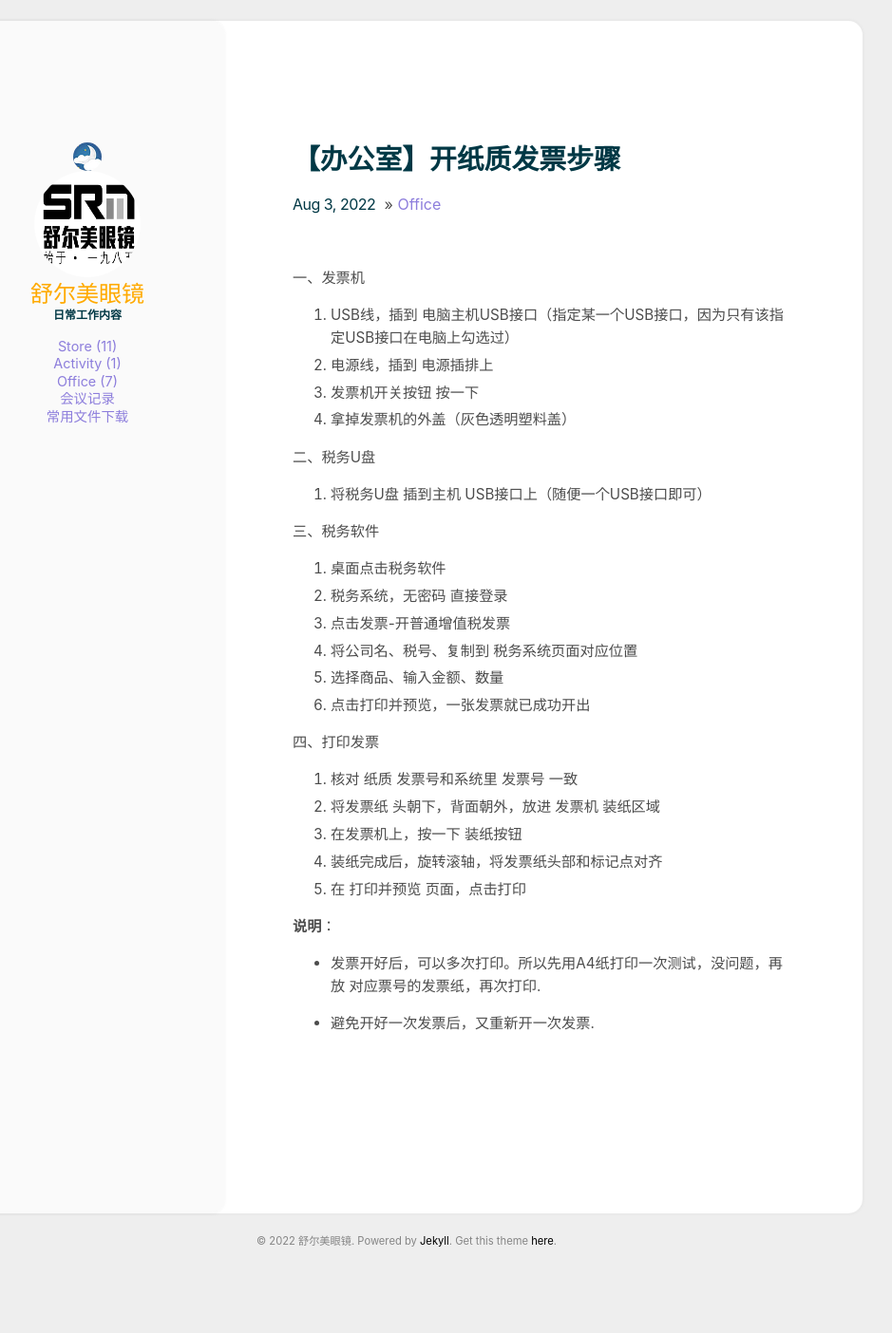
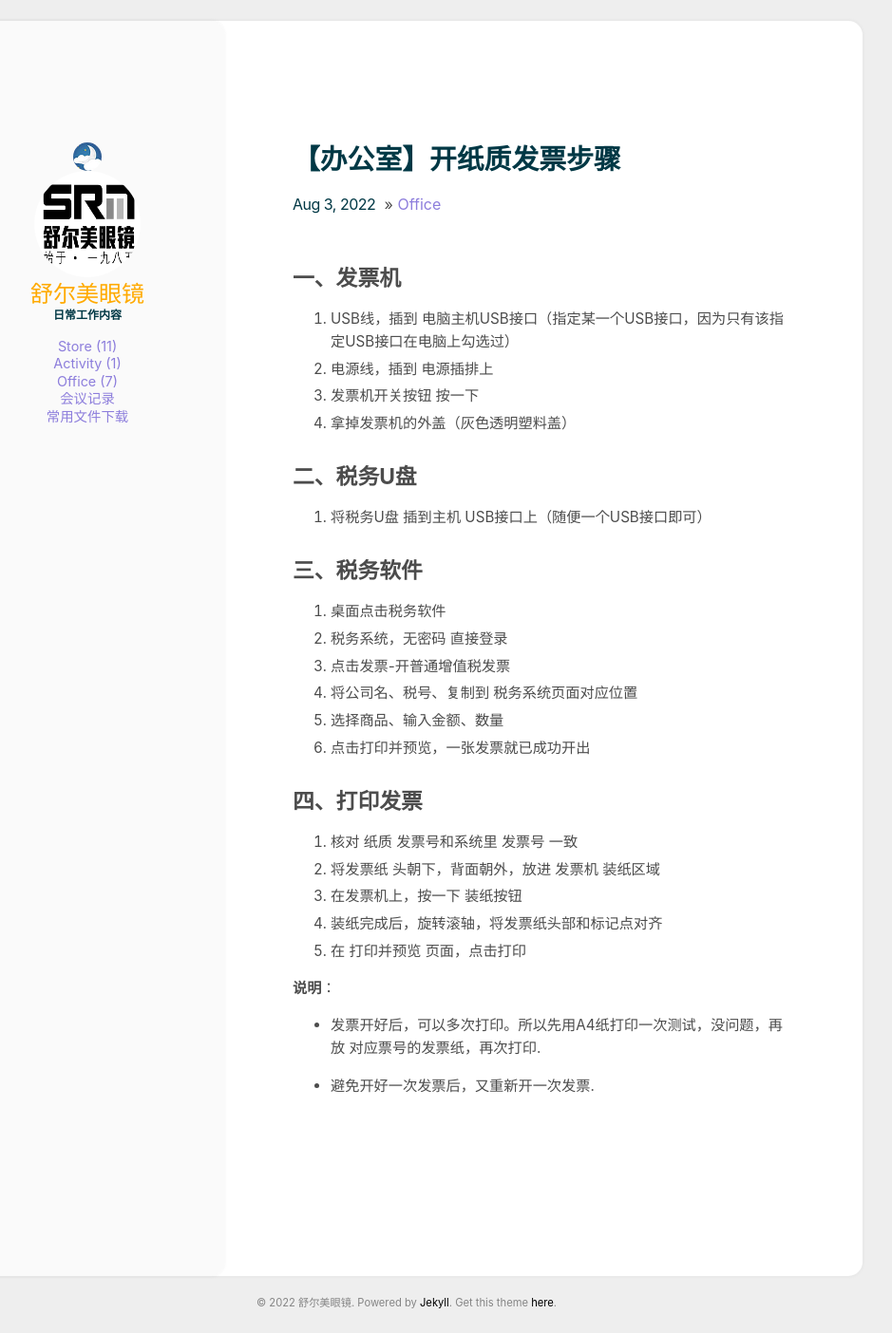
Before and after one commit to cuihuanhuan/cuihuanhuan.github.io, a Jekyll site: the page built from _posts/2022-08-03-【办公室】开纸质发票步骤.md, in a window 1280 px wide. Shown: the whole page at 95% size, without its empty margins (212-1151 px from the left). Built offline with Jekyll 4.4.1, drawn with Linux system fonts in a browser that asks for light colours; before the commit the page ends 1339 px from its top, so only the background shows below that.

```diff
--- a/_posts/2022-08-03-【办公室】开纸质发票步骤.md
+++ b/_posts/2022-08-03-【办公室】开纸质发票步骤.md
@@ -4,7 +4,7 @@ title: "【办公室】开纸质发票步骤"
 category: Office
 ---
 
-一、发票机
+## 一、发票机
 
 1. USB线，插到 电脑主机USB接口（指定某一个USB接口，因为只有该指定USB接口在电脑上勾选过）
 2. 电源线，插到 电源插排上
@@ -12,12 +12,12 @@ category: Office
 4. 拿掉发票机的外盖（灰色透明塑料盖）
 
 
-二、税务U盘
+## 二、税务U盘
 
 1. 将税务U盘 插到主机 USB接口上（随便一个USB接口即可）
 
 
-三、税务软件
+## 三、税务软件
 
 1. 桌面点击税务软件
 2. 税务系统，无密码 直接登录
@@ -27,7 +27,7 @@ category: Office
 6. 点击打印并预览，一张发票就已成功开出
 
 
-四、打印发票
+## 四、打印发票
 
 1. 核对 纸质 发票号和系统里 发票号 一致
 2. 将发票纸 头朝下，背面朝外，放进 发票机 装纸区域
```
